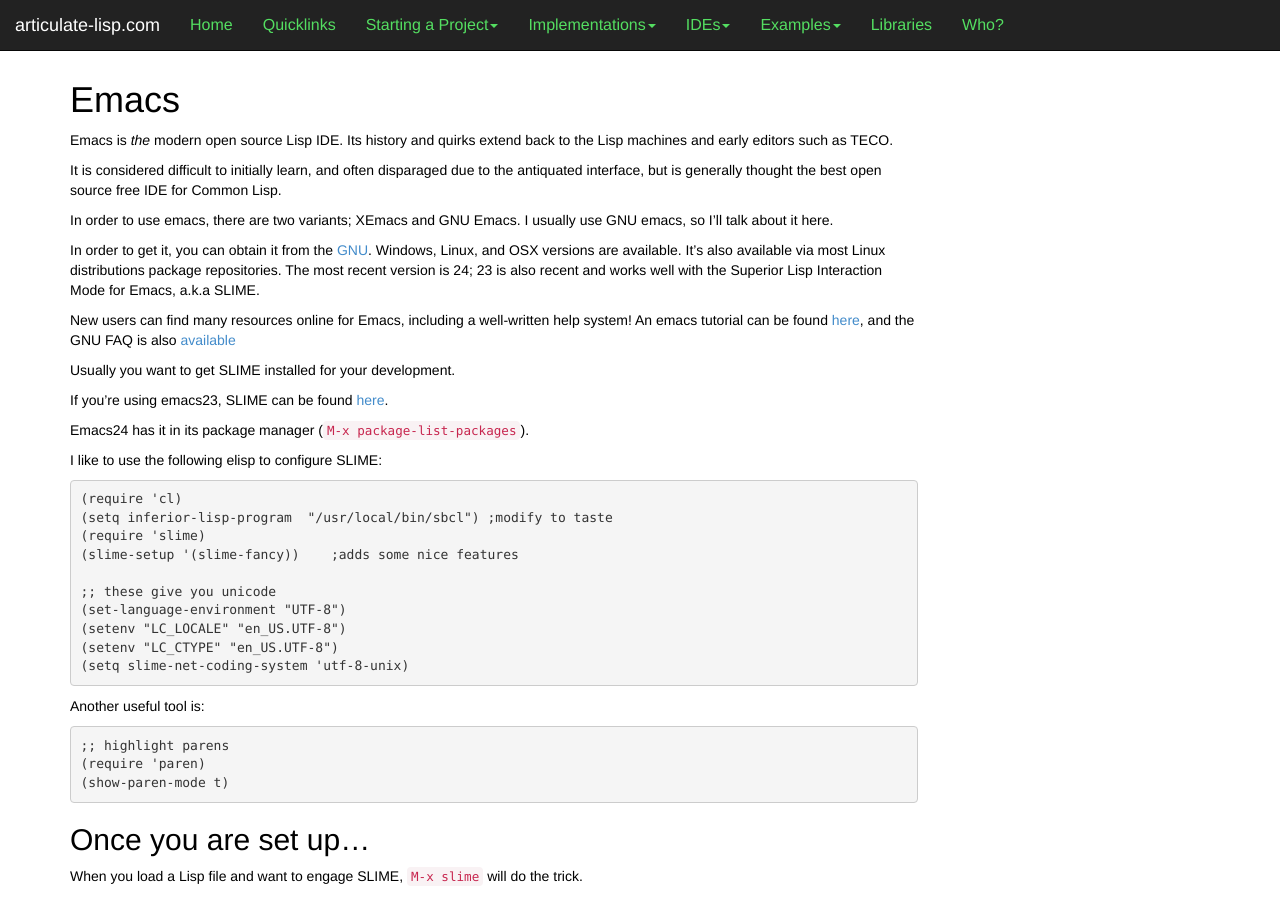
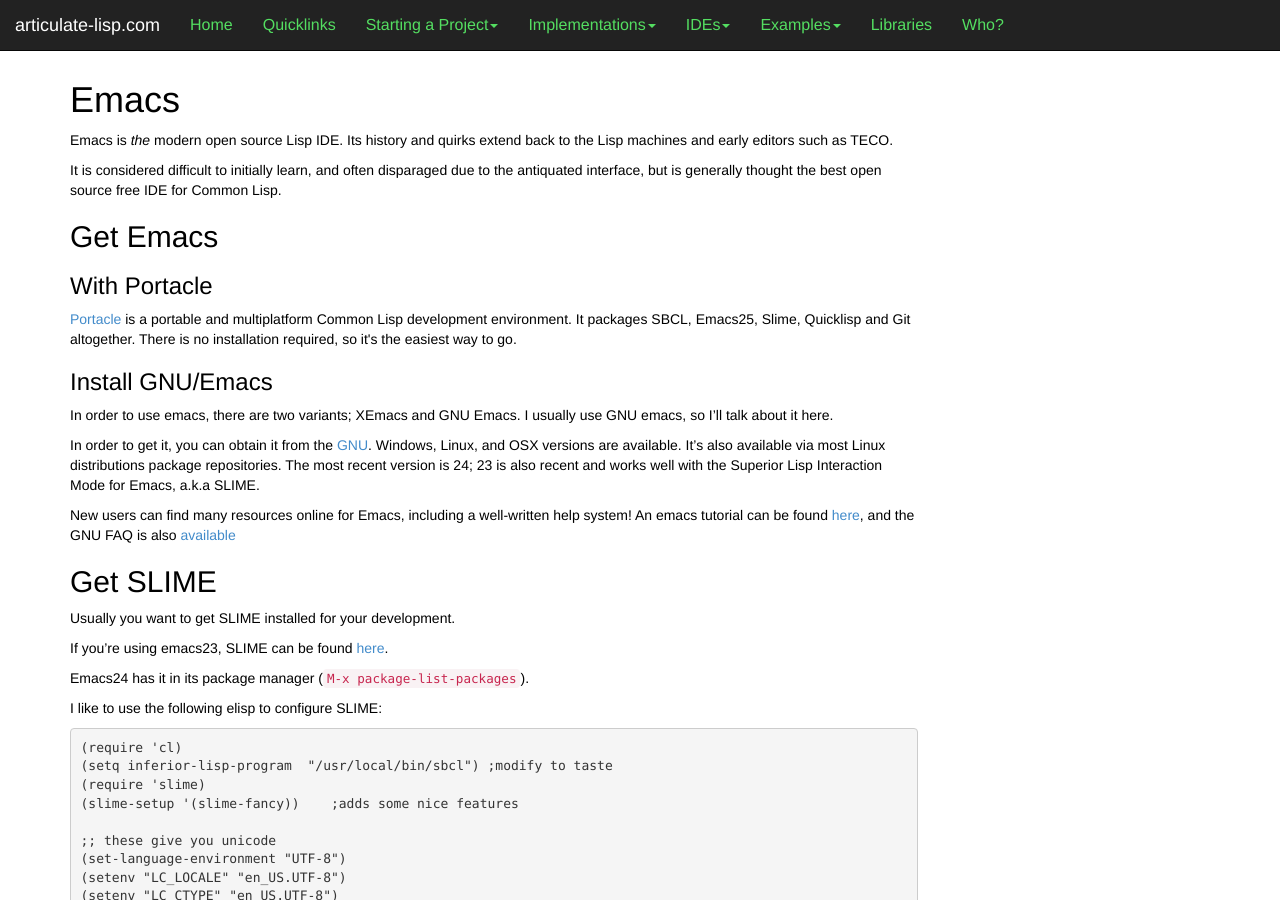
Before and after one commit to articulate-common-lisp/articulate-common-lisp.github.io, a Jekyll site: the page built from ides/emacs-setup.html, in a window 1280 px wide and 900 px high. Built offline with Jekyll 4.4.1, drawn with Linux system fonts in a browser that asks for light colours; Markdown is read by kramdown in place of the engine named in the settings.

Commit message:
Emacs: also get it with Portacle

```diff
--- a/ides/emacs-setup.html
+++ b/ides/emacs-setup.html
@@ -12,6 +12,17 @@
 <p>It is considered difficult to initially learn, and often disparaged
 due to the antiquated interface, but is generally thought the best
 open source free IDE for Common Lisp.</p>
+
+<h2>Get Emacs</h2>
+
+<h3>With Portacle</h3>
+
+<a href="https://shinmera.github.io/portacle/">Portacle</a> is a
+portable and multiplatform Common Lisp development environment. It
+packages SBCL, Emacs25, Slime, Quicklisp and Git altogether. There is no
+installation required, so it's the easiest way to go.
+
+<h3>Install GNU/Emacs</h3>
 
 <p>In order to use emacs, there are two variants; XEmacs and GNU
 Emacs. I usually use GNU emacs, so I&#8217;ll talk about it here.</p>
@@ -28,6 +39,8 @@
 found <a href="http://www.gnu.org/software/emacs/manual/html_mono/emacs.html">here</a>,
 and the GNU FAQ is
 also <a href="http://www.gnu.org/software/emacs/emacs-faq.text">available</a></p>
+
+<h2>Get SLIME</h2>
 
 <p>Usually you want to get SLIME installed for your development.</p>
 
```
